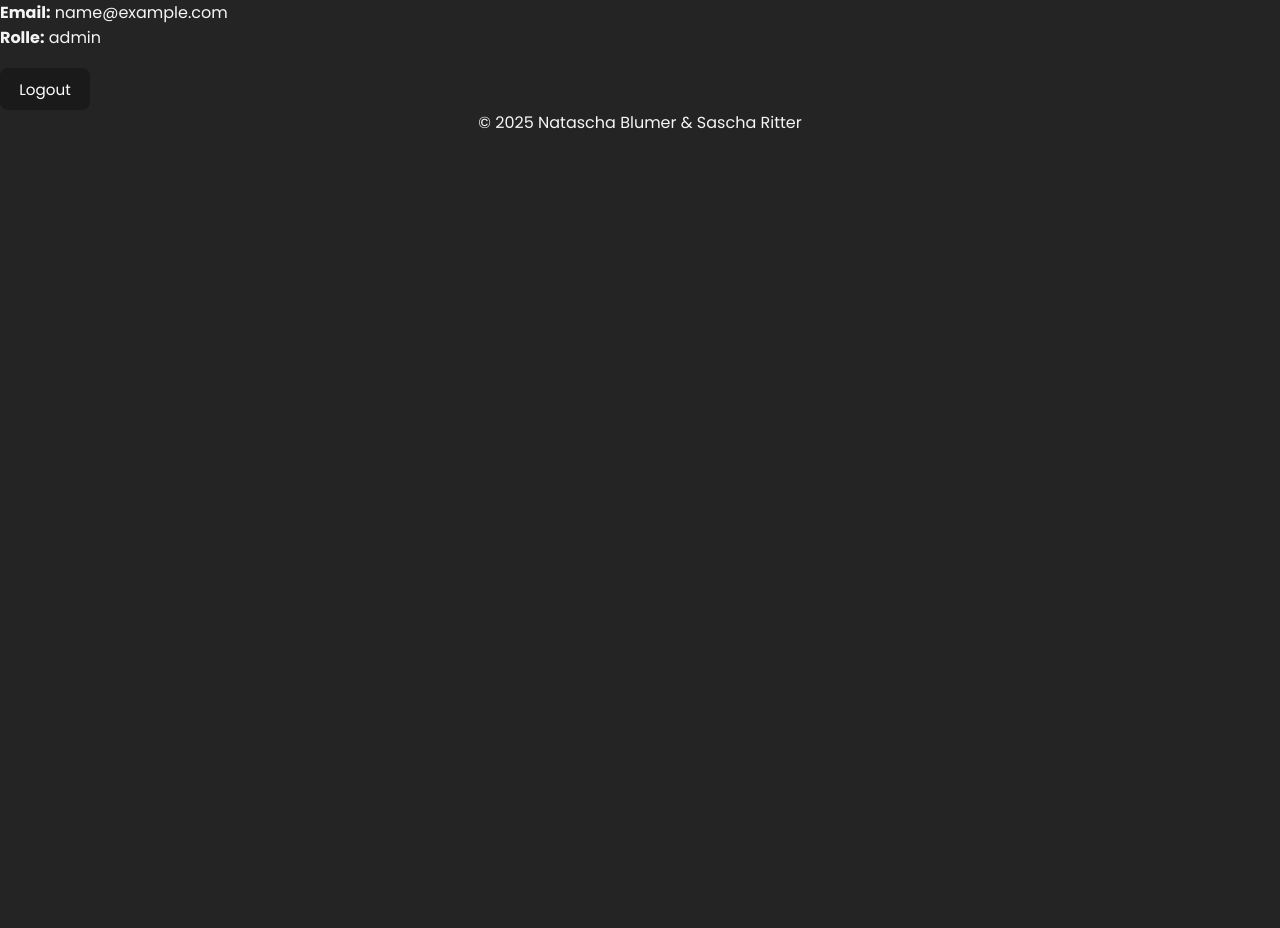
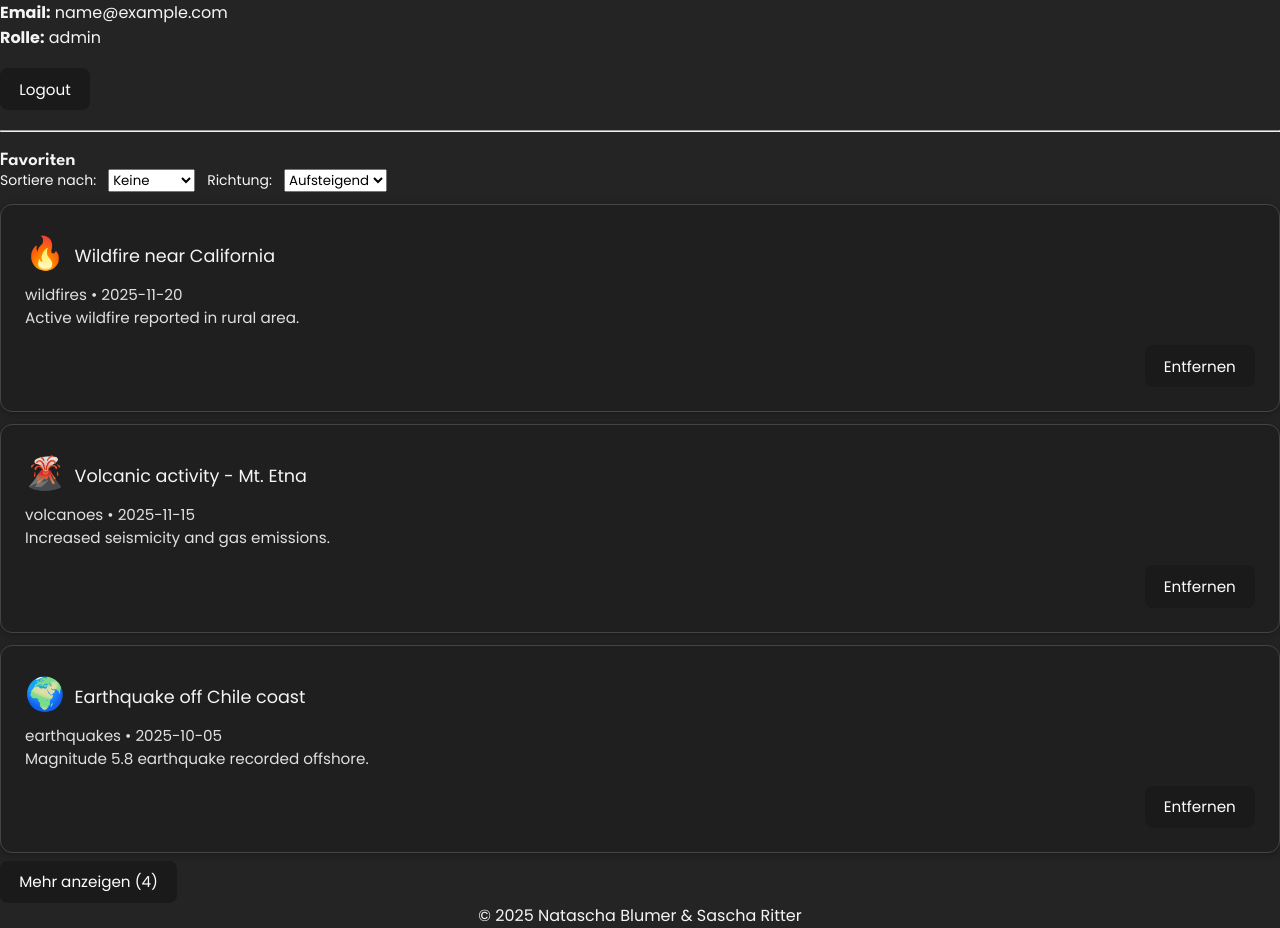
Before and after one commit to Coding-Miffy/LB-Projekt-M223, a React (Vite) app in the folder frontend/: page /account in a window 1280 px wide. Shown: the part 120-1048 px from the top of the page. Before the commit the page ends 800 px from the top, so only its background shows below. Built offline with nearby package versions, Linux system fonts and the light colour scheme; no server answers; sample sign-in values are in the browser's storage.

Commit message:
feat: added favorite list and events for testing

```diff
--- a/frontend/src/components/archive-event-card.jsx
+++ b/frontend/src/components/archive-event-card.jsx
@@ -6,7 +6,7 @@ import categoryEmoji from '../utils/categoryEmoji';
 import { CategoryContext } from '../contexts/CategoryContext';
 
 // Die Komponente erhält drei Props: title, date, category
-const ArchiveEventCard = ({ title, date, category }) => {
+const ArchiveEventCard = ({ title, date, category, onClick }) => {
 
     // Zugriff auf den Kategorien-Context (bereitgestellt vom CategoryProvider)
     const { categories } = useContext(CategoryContext);
@@ -26,9 +26,9 @@ const ArchiveEventCard = ({ title, date, category }) => {
 
     // Die eigentliche Card-UI
     return (
-        <div className="archive-card">
+        <div className="archive-card" onClick={onClick} style={{ cursor: onClick ? 'pointer' : 'default' }}>
             {/* Emoji prominent darstellen */}
-            <div className="emoji" style={{ fontSize: '2rem' }}>{emoji}</div>
+            <div className="emoji">{emoji}</div>
 
             {/* Titel des Events */}
             <h3 className="archive-card-title">{title}</h3>
--- a/frontend/src/index.css
+++ b/frontend/src/index.css
@@ -165,6 +165,14 @@ h3 {
   gap: 1.5rem;
 }
 
+/* Reusable card grid for small cards (used in Archive and Account favorites) */
+.card-grid {
+  display: flex;
+  flex-direction: column;
+  gap: 12px;
+  align-items: stretch;
+}
+
 .archive-card,
 .custom-event-card {
   background-color: var(--card-bg);
@@ -176,6 +184,30 @@ h3 {
   flex-direction: column;
   gap: 0.5rem;
   border: 1px solid #444;
+}
+
+/* Archive card internals */
+.archive-card .emoji {
+  font-size: 2rem;
+  margin-bottom: 6px;
+}
+
+.archive-card .archive-card-title {
+  font-size: 1.1rem;
+  display: flex;
+  align-items: center;
+  gap: 0.6rem;
+}
+
+.archive-card .archive-card-detail {
+  font-size: 0.95rem;
+  opacity: 0.9;
+}
+
+.archive-card .card-actions {
+  margin-top: 8px;
+  display: flex;
+  justify-content: flex-end;
 }
 
 .archive-card-title,
--- a/frontend/src/pages/Account.jsx
+++ b/frontend/src/pages/Account.jsx
@@ -1,13 +1,48 @@
 import { useAuth } from '../contexts/AuthContext';
 import { useNavigate } from 'react-router-dom';
+import { useState, useMemo } from 'react';
+import categoryEmoji from '../utils/categoryEmoji';
+
+const sampleFallback = [
+  { id: 's1', title: 'Wildfire near California', category: 'wildfires', date: '2025-11-20', latitude: 36.7783, longitude: -119.4179, description: 'Active wildfire reported in rural area.' },
+  { id: 's2', title: 'Volcanic activity - Mt. Etna', category: 'volcanoes', date: '2025-11-15', latitude: 37.7510, longitude: 14.9934, description: 'Increased seismicity and gas emissions.' },
+  { id: 's3', title: 'Earthquake off Chile coast', category: 'earthquakes', date: '2025-10-05', latitude: -33.4489, longitude: -70.6693, description: 'Magnitude 5.8 earthquake recorded offshore.' },
+  { id: 's4', title: 'Flooding in Rhine valley', category: 'floods', date: '2025-12-02', latitude: 50.1109, longitude: 8.6821, description: 'River levels rising, localized flooding reported.' },
+  { id: 's5', title: 'Flooding in Rhine valley', category: 'floods', date: '2025-12-02', latitude: 50.1109, longitude: 8.6821, description: 'River levels rising, localized flooding reported.' },
+  { id: 's6', title: 'Flooding in Rhine valley', category: 'floods', date: '2025-12-02', latitude: 50.1109, longitude: 8.6821, description: 'River levels rising, localized flooding reported.' },
+  { id: 's7', title: 'Flooding in Rhine valley', category: 'floods', date: '2025-12-02', latitude: 50.1109, longitude: 8.6821, description: 'River levels rising, localized flooding reported.' },
+];
 
 const Account = () => {
   const { user, logout } = useAuth();
   const navigate = useNavigate();
 
+  // Keep favorites only in memory for now (no persistence)
+  const [favorites, setFavorites] = useState(sampleFallback);
+  const [expanded, setExpanded] = useState(false);
+  const [sortBy, setSortBy] = useState('none');
+  const [sortDir, setSortDir] = useState('asc');
+
+  const sortedFavorites = useMemo(() => {
+    const arr = [...favorites];
+    if (sortBy === 'category') {
+      arr.sort((a, b) => (a.category || '').localeCompare(b.category || '', undefined, { sensitivity: 'base' }));
+    } else if (sortBy === 'date') {
+      arr.sort((a, b) => new Date(a.date) - new Date(b.date));
+    }
+    if (sortDir === 'desc') arr.reverse();
+    return arr;
+  }, [favorites, sortBy, sortDir]);
+
+  const visible = (expanded ? sortedFavorites : sortedFavorites.slice(0, 3));
+
   const handleLogout = () => {
     logout();
     navigate('/');
+  };
+
+  const removeFavorite = (id) => {
+    setFavorites(prev => prev.filter(f => f.id !== id));
   };
 
   return (
@@ -23,6 +58,56 @@ const Account = () => {
             <div style={{ marginTop: '18px' }}>
               <button onClick={handleLogout} className="btn-logout">Logout</button>
             </div>
+
+            <hr style={{ margin: '20px 0' }} />
+
+            <section>
+              <h3>Favoriten</h3>
+
+              <div style={{ display: 'flex', gap: '12px', alignItems: 'center', marginBottom: '12px' }}>
+                <label style={{ fontSize: '14px' }}>Sortiere nach:</label>
+                <select value={sortBy} onChange={(e) => setSortBy(e.target.value)}>
+                  <option value="none">Keine</option>
+                  <option value="category">Kategorie</option>
+                  <option value="date">Datum</option>
+                </select>
+
+                <label style={{ fontSize: '14px' }}>Richtung:</label>
+                <select value={sortDir} onChange={(e) => setSortDir(e.target.value)}>
+                  <option value="asc">Aufsteigend</option>
+                  <option value="desc">Absteigend</option>
+                </select>
+              </div>
+
+              {visible.length === 0 ? (
+                <p>Keine Favoriten vorhanden.</p>
+              ) : (
+                <div className="card-grid">
+                  {visible.map((ev) => (
+                    <div key={ev.id} className="archive-card">
+                      <div>
+                        <div className="archive-card-title">
+                          <div className="emoji">{categoryEmoji(ev.category)}</div>
+                          <div>{ev.title}</div>
+                        </div>
+                        <p className="archive-card-detail">{ev.category} • {ev.date}</p>
+                        {ev.description && <p className="archive-card-detail">{ev.description}</p>}
+                      </div>
+                      <div className="card-actions">
+                        <button onClick={() => removeFavorite(ev.id)} className="btn-secondary">Entfernen</button>
+                      </div>
+                    </div>
+                  ))}
+                </div>
+              )}
+
+              {sortedFavorites.length > 3 && (
+                <button onClick={() => setExpanded(!expanded)} style={{ marginTop: '8px' }} className="btn-secondary">
+                  {expanded ? 'Weniger anzeigen' : `Mehr anzeigen (${sortedFavorites.length - 3})`}
+                </button>
+              )}
+            </section>
+
           </div>
         ) : (
           <p>Kein Benutzer gefunden.</p>
--- a/frontend/src/pages/Archive.jsx
+++ b/frontend/src/pages/Archive.jsx
@@ -26,6 +26,9 @@ const Archive = () => {
                 setError("Could not load events.");
             });
     }, [selectedCategory, startDate, endDate]); // Triggert den Effekt bei Änderung
+
+    // State für Modal / Fenster
+    const [selectedEvent, setSelectedEvent] = useState(null);
 
     return (
         <div className="past-events-container" style={{ padding: '1rem' }}>
@@ -89,9 +92,28 @@ const Archive = () => {
                         title={event.title}
                         date={event.date}
                         category={event.category}
+                        onClick={() => setSelectedEvent(event)}
                     />
                 ))}
             </div>
+
+            {/* Modal / Window für ausgewähltes Event */}
+            {selectedEvent && (
+                <div className="archive-modal-overlay" style={{
+                    position: 'fixed', inset: 0, background: 'rgba(0,0,0,0.4)', display: 'flex', justifyContent: 'center', alignItems: 'center', zIndex: 2000
+                }} onClick={() => setSelectedEvent(null)}>
+                    <div className="archive-modal" style={{ background: 'white', padding: '20px', borderRadius: '8px', width: '90%', maxWidth: '720px', boxShadow: '0 8px 24px rgba(0,0,0,0.2)' }} onClick={(e) => e.stopPropagation()}>
+                        <div style={{ display: 'flex', justifyContent: 'space-between', alignItems: 'center' }}>
+                            <h3 style={{ margin: 0 }}>{selectedEvent.title}</h3>
+                            <button onClick={() => setSelectedEvent(null)} style={{ border: 'none', background: '#eee', padding: '6px 10px', borderRadius: '4px', cursor: 'pointer' }}>Schließen</button>
+                        </div>
+                        <p style={{ color: '#666', marginTop: '8px' }}><strong>Category:</strong> {selectedEvent.category}</p>
+                        <p style={{ color: '#666' }}><strong>Date:</strong> {selectedEvent.date ? new Date(selectedEvent.date).toLocaleString() : 'Unknown'}</p>
+                        {selectedEvent.description && <p style={{ marginTop: '12px' }}>{selectedEvent.description}</p>}
+                        {/* placeholder for more details */}
+                    </div>
+                </div>
+            )}
         </div>
     );
 };
--- a/frontend/src/pages/LiveEvents.jsx
+++ b/frontend/src/pages/LiveEvents.jsx
@@ -5,6 +5,15 @@ import { useEffect, useState } from 'react';
 import Map from '../components/map';
 
 import { getOpenEventsByCategory } from '../services/events-service';
+
+// Sample events for local testing when backend is unavailable
+const sampleEvents = [
+    { id: 'e-w-1', title: 'Wildfire near Sacramento', category: 'wildfires', date: '2025-11-20', latitude: 38.5816, longitude: -121.4944 },
+    { id: 'e-w-2', title: 'Wildfire in Los Angeles County', category: 'wildfires', date: '2025-11-18', latitude: 34.0522, longitude: -118.2437 },
+    { id: 'e-v-1', title: 'Etna increased activity', category: 'volcanoes', date: '2025-11-15', latitude: 37.7510, longitude: 14.9934 },
+    { id: 'e-q-1', title: 'Offshore quake Chile', category: 'earthquakes', date: '2025-10-05', latitude: -33.4489, longitude: -70.6693 },
+    { id: 'e-f-1', title: 'Flooding Rhine valley', category: 'floods', date: '2025-12-02', latitude: 50.1109, longitude: 8.6821 }
+];
 
 const LiveEvents = () => {
 
@@ -25,10 +34,22 @@ const LiveEvents = () => {
 
         // Events von der API holen
         getOpenEventsByCategory(selectedCategory)
-            .then(setEvents)     // Events in den State speichern
+            .then((res) => {
+                // If backend returns nothing, use local sample events for testing
+                if (!res || (Array.isArray(res) && res.length === 0)) {
+                    const fallback = sampleEvents.filter(e => e.category === selectedCategory);
+                    // if no category-specific samples, show all samples
+                    setEvents(fallback.length ? fallback : sampleEvents);
+                } else {
+                    setEvents(res);
+                }
+            })
             .catch(err => {
                 console.error(err);
-                setError('Error loading events.'); // Fehler speichern
+                // On error, show sample events so the map is testable
+                const fallback = sampleEvents.filter(e => e.category === selectedCategory);
+                setEvents(fallback.length ? fallback : sampleEvents);
+                setError('Error loading events. Showing sample data.'); // Fehler speichern
             })
             .finally(() => setIsLoading(false)); // Ladeanzeige deaktivieren
     }, [selectedCategory]); // Abhängigkeiten
```
